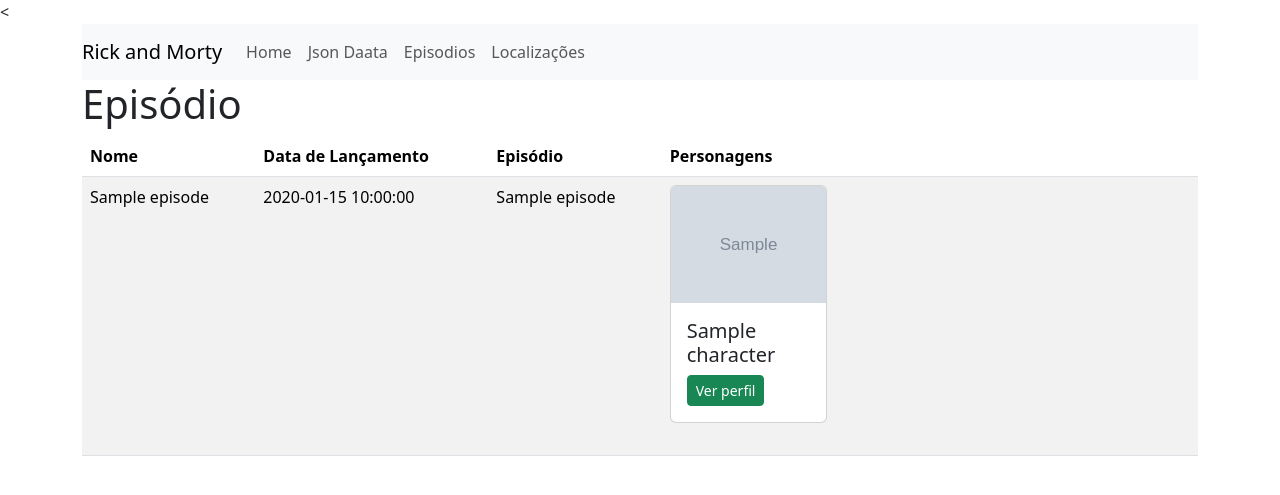
After one commit to luanaxcardoso/FlaskApp_RickAndMorty, a Flask app: template templates/episode.html in a window 1280 px wide. The commit adds this page. Shown: the top 495 px of the page. Run offline with Flask 3, Linux system fonts and the light colour scheme; the template is opened without the code that fills it: most values are stand-ins (such as "Sample title", 1, 10 or a date in 2020); grey boxes marked "Sample" are stand-in pictures.

Commit message:
atualizações

```diff
--- a/app.py
+++ b/app.py
@@ -2,6 +2,8 @@ from flask import Flask, render_template
 import urllib.request
 import json
 import ssl
+
+ssl._create_default_https_context = ssl._create_unverified_context #Para evitar errores de certificado SSL
 
 app = Flask(__name__)
 
@@ -49,5 +51,56 @@ def get_list_elements():
     except Exception as e:
         return {"error": str(e)}
 
+@app.route('/locations')
+def get_locations():
+    url = "https://rickandmortyapi.com/api/location"
+    response = urllib.request.urlopen(url)
+    data = response.read().decode('utf-8')
+    locations_data = json.loads(data)
+    locations = locations_data['results']
+    return render_template("locations.html", locations=locations)
+
+@app.route('/location/<id>')
+def get_location(id):
+    url = "https://rickandmortyapi.com/api/location/"+id
+    context = ssl._create_unverified_context()
+    response = urllib.request.urlopen(url, context=context)
+    data = response.read()
+    location_dict = json.loads(data)
+
+
+    characters_data = []
+    for resident_url in location_dict['residents']:
+        with urllib.request.urlopen(resident_url, context=context) as response:
+            character_data = json.loads(response.read())
+            characters_data.append(character_data)
+
+    return render_template("location.html", location=location_dict, characters=characters_data)
+
+@app.route('/episodes')
+def get_episodes():
+    url = "https://rickandmortyapi.com/api/episode"
+    response = urllib.request.urlopen(url)
+    data = response.read().decode('utf-8')
+    episodes_data = json.loads(data)
+    episodes = episodes_data['results']
+    return render_template("episodes.html", episodes=episodes)
+
+@app.route('/episode/<id>')
+def get_episode(id):
+    url = "https://rickandmortyapi.com/api/episode/"+id
+    context = ssl._create_unverified_context()
+    response = urllib.request.urlopen(url, context=context)
+    data = response.read()
+    episode_dict = json.loads(data)
+
+    characters_data = []
+    for character_url in episode_dict['characters']:
+        with urllib.request.urlopen(character_url, context=context) as response:
+            character_data = json.loads(response.read())
+            characters_data.append(character_data)
+
+    return render_template("episode.html", episode=episode_dict, characters=characters_data)
+
 if __name__ == '__main__':
     app.run(debug=True)
--- /dev/null
+++ b/templates/episode.html
@@ -0,0 +1,42 @@
+{% extends 'layout.html' %}
+
+{% block content %}
+
+<h1>Episódio</h1>
+
+<div class="table-responsive">
+    <table class="table table-striped table-hover">
+        <thead class="thead-dark">
+            <tr>
+                <th scope="col">Nome</th>
+                <th scope="col">Data de Lançamento</th>
+                <th scope="col">Episódio</th>
+                <th scope="col">Personagens</th> <!-- Adicionei uma coluna para personagens -->
+            </tr>
+        </thead>
+        <tbody>
+            <tr>
+                <td>{{ episode.name }}</td>
+                <td>{{ episode.air_date }}</td>
+                <td>{{ episode.episode }}</td>
+                <td>
+                    <div class="row">
+                        {% for character in characters %}
+                        <div class="col-md-4 mb-4">
+                            <div class="card">
+                                <img src="{{ character.image }}" class="card-img-top" alt="{{ character.name }}">
+                                <div class="card-body">
+                                    <h5 class="card-title">{{ character.name }}</h5>
+                                    <a href="/profile/{{ character.id }}" class="btn btn-success btn-sm">Ver perfil</a>
+                                </div>
+                            </div>
+                        </div>
+                        {% endfor %}
+                    </div>
+                </td>
+            </tr>
+        </tbody>
+    </table>
+</div>
+
+{% endblock %}
--- a/templates/layout.html
+++ b/templates/layout.html
@@ -3,7 +3,8 @@
 <head>
     <meta charset="UTF-8">
     <meta name="viewport" content="width=device-width, initial-scale=1.0">
-    <title>Listagem</title>
+    <<link rel="icon" href="https://img.icons8.com/ios-filled/50/rick-sanchez.png" type="image/png">
+    <title>API-Rick & Morty</title>
     <link href="https://cdn.jsdelivr.net/npm/bootstrap@5.3.1/dist/css/bootstrap.min.css?v=1" rel="stylesheet" integrity="sha384-4bw+/aepP/YC94hEpVNVgiZdgIC5+VKNBQNGCHeKRQN+PtmoHDEXuppvnDJzQIu9" crossorigin="anonymous">
 </head>
 <body>
@@ -11,7 +12,6 @@
     <main class="container">
 
         {% include 'nav.html' %}
-
         {% block content%}
         {% endblock %}
     </main>
--- a/templates/nav.html
+++ b/templates/nav.html
@@ -1,6 +1,6 @@
 <header>
     <nav class="navbar navbar-expand-lg navbar-light bg-light">
-        <a class="navbar-brand" href="#">Navbar</a>
+        <a class="navbar-brand" href="#">Rick and Morty</a>
         <button class="navbar-toggler" type="button" data-toggle="collapse"
             data-target="#navbarNav" aria-controls="navbarNav"
             aria-expanded="false" aria-label="Toggle navigation">
@@ -9,14 +9,17 @@
         <div class="collapse navbar-collapse" id="navbarNav">
             <ul class="navbar-nav">
                 <li class="nav-item active">
-                    <a class="nav-link" href="#">Home <span
-                            class="sr-only">(current)</span></a>
+                    <a class="nav-link" href="/">Home <span class="sr-only"></span></a>
                 </li>
+
                 <li class="nav-item">
                     <a class="nav-link" href="/lista">Json Daata</a>
                 </li>
                 <li class="nav-item">
-                    <a class="nav-link" href="/episodios">Episodios</a>
+                    <a class="nav-link" href="/episodes">Episodios</a>
+                </li>
+                <li class="nav-item">
+                    <a class="nav-link" href="/locations">Localizações</a>
                 </li>
             </ul>
         </div>
```
Also changed, not shown: historico.md (+16 -0 lines), templates/characters.html (+10 -8 lines), templates/episodes.html (added, +32 -0 lines), templates/location.html (added, +32 -0 lines), templates/locations.html (added, +33 -0 lines), templates/profile.html (+23 -8 lines).
